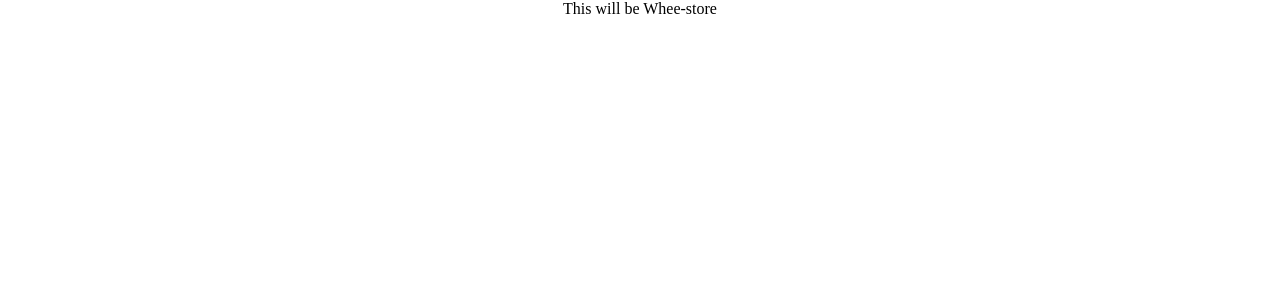
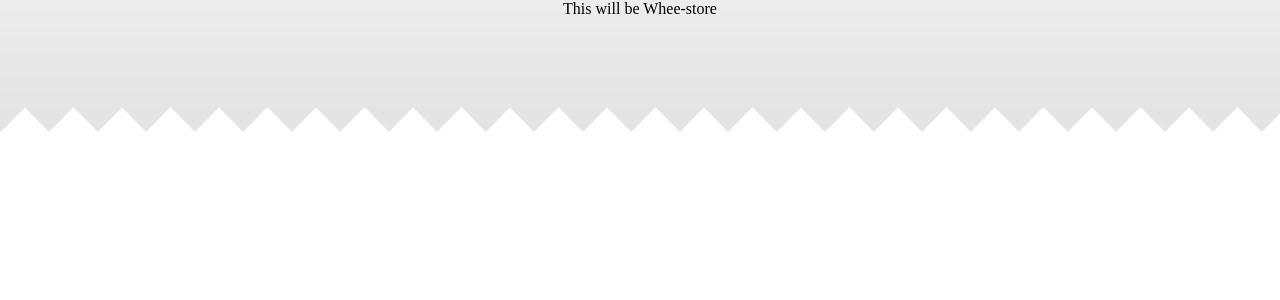
Before and after one commit to Tiinakoo/whee-frontend, a React (Create React App) app: page / in a window 1280 px wide. Shown: the top 300 px of the page. Built offline with nearby package versions, Linux system fonts and the light colour scheme; a web font is replaced by a local one.

Commit message:
Show background image

```diff
--- a/src/index.css
+++ b/src/index.css
@@ -8,6 +8,10 @@ html {
   text-rendering: optimizeLegibility;
   -webkit-font-smoothing: antialiased;
   -moz-osx-font-smoothing: grayscale;
+
+  background-image: url(background.jpg);
+  background-repeat: repeat-x;
+  background-size: auto;
 }
 
 #application {
```
Also changed, not shown: src/background.jpg (renamed from public/static/background.jpg).
